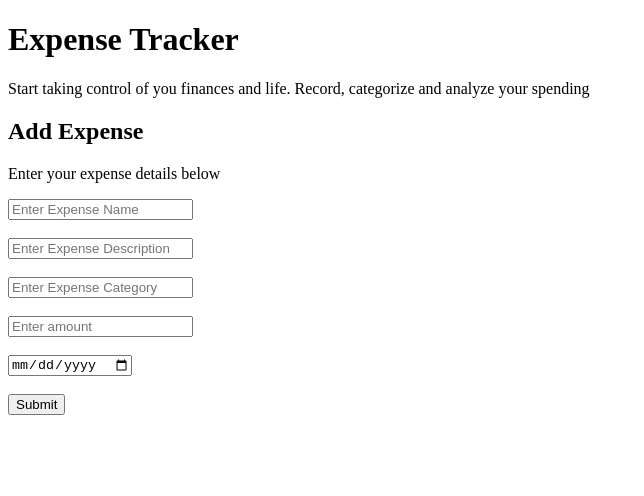
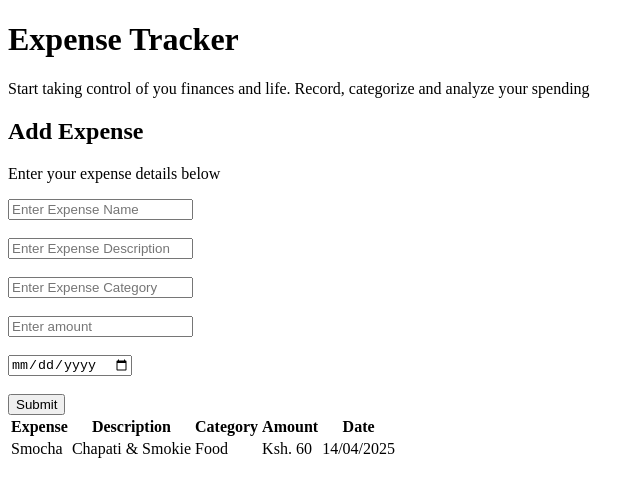
Before and after one commit to neema-edward/expense-tracker, a React (Vite) app: page / in a window 1280 px wide. Shown: the top 496 px of the page, without its empty margins (0-644 px from the left). Built offline with nearby package versions, Linux system fonts and the light colour scheme.

Commit message:
adds table and form

```diff
--- a/src/App.jsx
+++ b/src/App.jsx
@@ -1,12 +1,14 @@
 import React from "react";
 import Header from "./components/Header";
 import Form from "./components/Form";
+import Table from "./components/Table";
 
 function App() {
     return (
       <div>
         <Header/>
         <Form/>
+        <Table/>
       </div>
     )
 }
--- /dev/null
+++ b/src/components/Expenses.jsx
@@ -0,0 +1,15 @@
+import React from "react";
+
+function Expense () {
+    return (
+            <tr>
+                    <td>Smocha</td>
+                    <td>Chapati & Smokie</td>
+                    <td>Food</td>
+                    <td>Ksh. 60</td>
+                    <td>14/04/2025</td>
+                </tr>
+    )
+}
+
+export default Expense;
--- a/src/components/Form.jsx
+++ b/src/components/Form.jsx
@@ -6,11 +6,11 @@ function Form () {
             <form id="exp-form">
                 <h2>Add Expense</h2>
                 <p>Enter your expense details below</p>
-                <input name="exp-name" type="text" placeholder="Enter Expense Name"/><br /><br />
-                <input name="exp-description" type="text" placeholder="Enter Expense Description"/><br /><br />
-                <input name="exp-category" type="text"placeholder="Enter Expense Category" /><br /><br />
-                <input name="exp-amount" type="amount" placeholder="Enter amount"/><br /><br />
-                <input name="exp-date" type="date" /><br /><br />
+                <input name="expense" type="text" placeholder="Enter Expense Name"/><br /><br />
+                <input name="description" type="text" placeholder="Enter Expense Description"/><br /><br />
+                <input name="category" type="text"placeholder="Enter Expense Category" /><br /><br />
+                <input name="amount" type="amount" placeholder="Enter amount"/><br /><br />
+                <input name="date" type="date" /><br /><br />
                 <button>Submit</button>
             </form>
         </div>
--- /dev/null
+++ b/src/components/Table.jsx
@@ -0,0 +1,21 @@
+import React from "react";
+import Expense from "./Expenses";
+
+function Table () {
+    return (
+        <div>
+            <table>
+                <tr>
+                    <th>Expense</th>
+                    <th>Description</th>
+                    <th>Category</th>
+                    <th>Amount</th>
+                    <th>Date</th>
+                </tr>
+                <Expense/>
+            </table>
+        </div>
+    )
+}
+
+export default Table;
```
